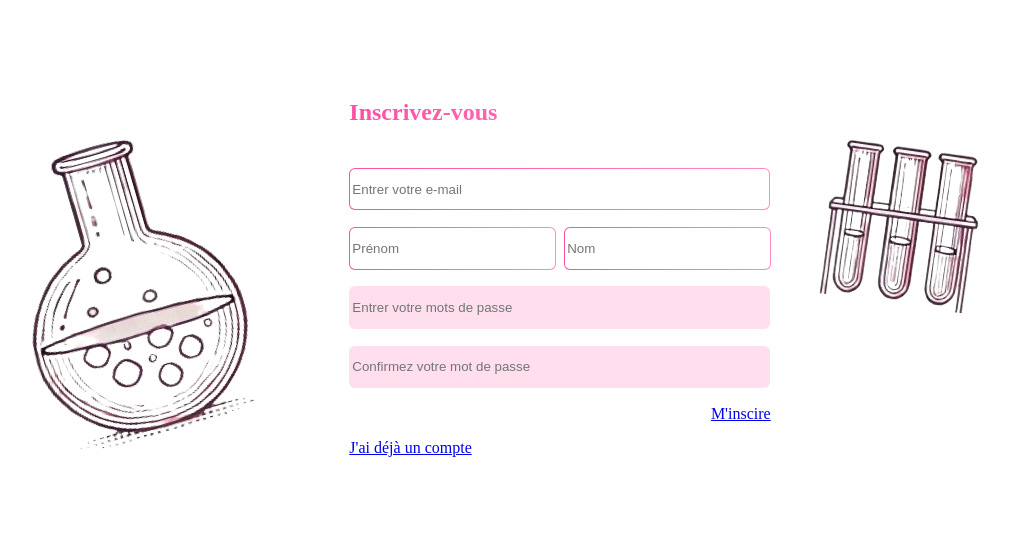
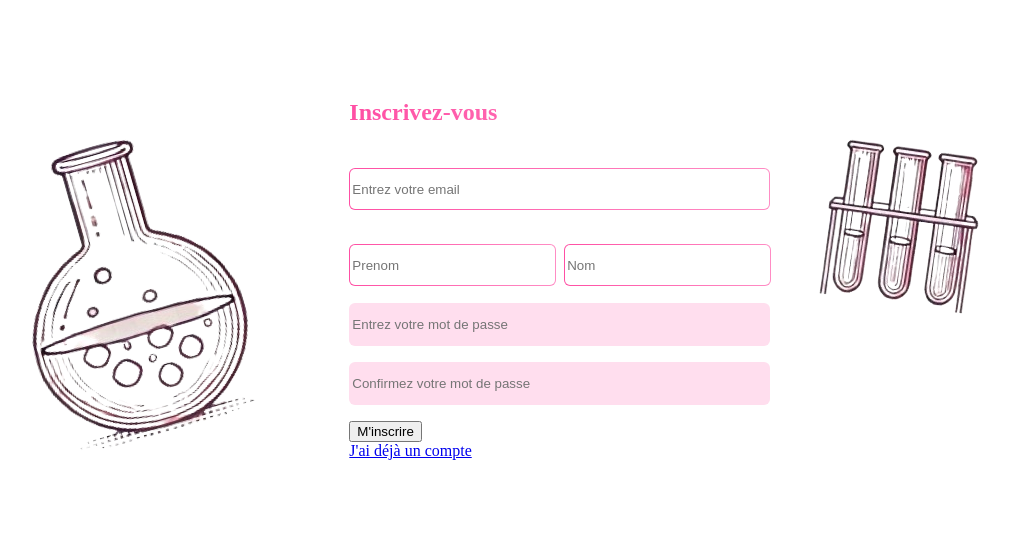
Before and after one commit to Lucasdeversdore/SAE_3.05, a Flask app: page /inscription in a window 1280 px wide. Shown: the top 534 px of the page, without its empty margins (80-1090 px from the left). Run offline with Flask 3, Linux system fonts and the light colour scheme; some libraries are stand-ins or nearby versions.

Commit message:
Correction inscription chimiste

```diff
--- a/app/templates/inscription.html
+++ b/app/templates/inscription.html
@@ -18,18 +18,21 @@
                 <img src="{{ url_for('static', filename='images/chimie1.png') }}" alt="Image 1">
             </section>
             <section id="main_section">
+                <form role="form" method="POST" action = "{{ url_for ('inscrire') }}">
+                    {{ form.hidden_tag() }}
                     <ul>
                         <li><h1>Inscrivez-vous</h1></li>
-                    <li id="email"><input type="text", placeholder="Entrer votre e-mail"></li>
+                        <li id="email">{{ form.email(placeholder ="Entrez votre email") }}</li>
                         <li id="prenom-nom">
-                        <input type="text", placeholder="Prénom" id="prenom">
-                        <input type="text", placeholder="Nom">
+                            {{ form.prenom(placeholder ="Prenom") }}
+                            {{ form.nom(placeholder ="Nom") }}
                         </li>
-                    <li id="pwd"><input type="password", placeholder="Entrer votre mots de passe"></li>
-                    <li id="pwd"><input type="password", placeholder="Confirmez votre mot de passe"></li>
-                    <li id="inscire"><a href="/connection">M'inscire</a></li>
+                        <li id="pwd">{{ form.mdp(placeholder ="Entrez votre mot de passe") }}</li>
+                        <li id="pwd">{{ form.confirm_mdp(placeholder ="Confirmez votre mot de passe") }}</li>
+                        <li id="inscrire"><button type="submit">M'inscrire</button></li>
                         <li id="compte_existant"><a href="/connection">J'ai déjà un compte</a></li>
                     </ul>
+                </form>
             </section>
             <section>
                 <img src="{{ url_for('static', filename='images/chimie2.png') }}" alt="Image 2">
--- a/app/views.py
+++ b/app/views.py
@@ -55,7 +55,7 @@
 
 
 from flask import Flask, render_template, redirect, url_for, flash
-from .models import Chimiste, db
+from .models import Chimiste, db, next_chimiste_id
 
 @app.route('/inscription', methods=['GET', 'POST'])
 def inscrire():
@@ -67,6 +67,10 @@
         email = form.email.data
         mdp = form.mdp.data  # Hashage du mot de passe
 
+        m = sha256()
+        m.update(mdp.encode())
+        passwd = m.hexdigest()
+
         # Vérifier si l'email existe déjà dans la base
         chimiste_existant = Chimiste.query.filter_by(email=email).first()
         if chimiste_existant:
@@ -74,7 +78,7 @@
             return redirect(url_for('inscription'))
 
         # Créer un nouvel utilisateur Chimiste
-        nouveau_chimiste = Chimiste(idChimiste=next_chimiste_id(), prenom=prenom, nom=nom, email=email, mdp=mdp)
+        nouveau_chimiste = Chimiste(idChimiste=next_chimiste_id(), prenom=prenom, nom=nom, email=email, mdp=passwd)
 
         # Ajouter à la session et enregistrer dans la base de données
         db.session.add(nouveau_chimiste)
```
Lines whose indentation alone changed are shown as unchanged.
